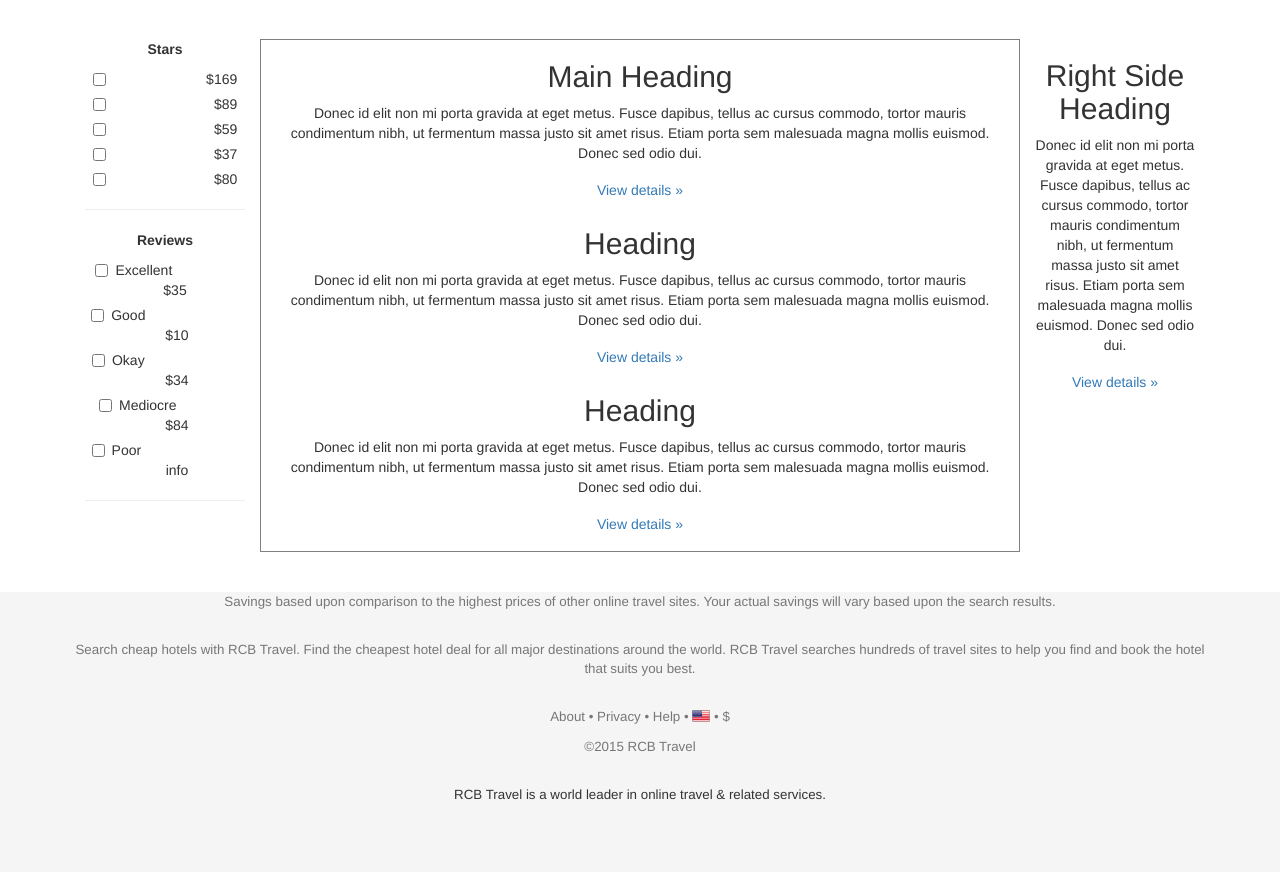
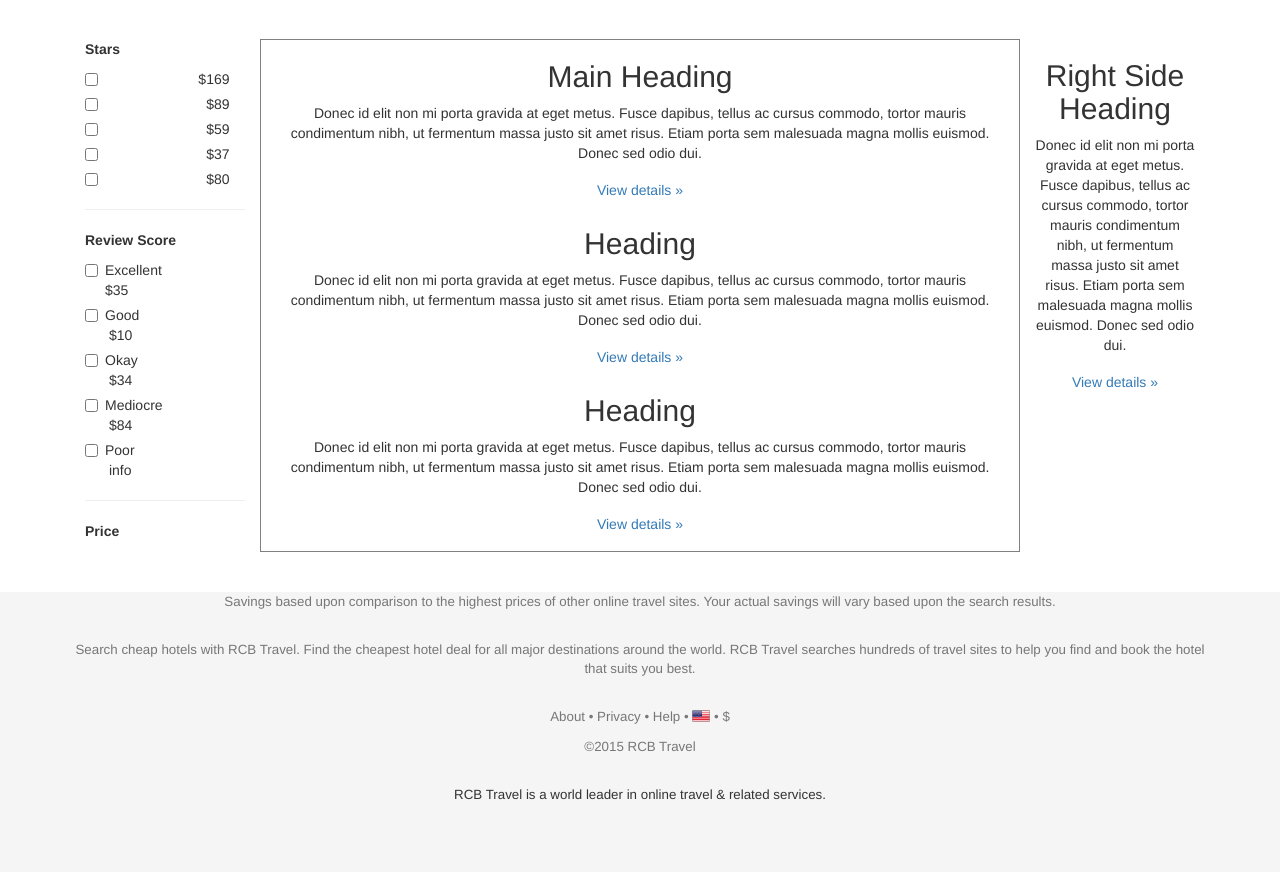
Before and after one commit to Shreyp/hw-hotels, a PHP site: page /comparison.html in a window 1280 px wide. Shown: the part 51-923 px from the top of the page. Run offline with PHP 8.4, Linux system fonts and the light colour scheme; some libraries are stand-ins or nearby versions; some web fonts are replaced.

Commit message:
started price section

```diff
--- a/comparison.html
+++ b/comparison.html
@@ -36,6 +36,7 @@
     <div class="container-fluid">
       <div class="row">
         <div class="col-md-2" id="leftSideBar">
+          <div class="leftSideBar">
             <p>
               <strong>
           Stars
@@ -63,7 +64,7 @@
                 <span class="glyphicon glyphicon-star"></span><span class="glyphicon glyphicon-star"></span>
                 <span class="glyphicon glyphicon-star"></span>
                 <span class="glyphicon glyphicon-star-empty"></span>
-                <span class="glyphicon glyphicon-star-empty"></span>  &nbsp; &nbsp; &nbsp; &nbsp; $59</label>
+                <span class="glyphicon glyphicon-star-empty"></span> &nbsp; &nbsp; &nbsp; &nbsp; $59</label>
             </div>
             <div class="checkbox">
               <label>
@@ -71,7 +72,7 @@
                 <span class="glyphicon glyphicon-star"></span><span class="glyphicon glyphicon-star"></span>
                 <span class="glyphicon glyphicon-star-empty"></span>
                 <span class="glyphicon glyphicon-star-empty"></span>
-                <span class="glyphicon glyphicon-star-empty"></span>  &nbsp; &nbsp; &nbsp; &nbsp; $37</label>
+                <span class="glyphicon glyphicon-star-empty"></span> &nbsp; &nbsp; &nbsp; &nbsp; $37</label>
             </div>
             <div class="checkbox">
               <label>
@@ -79,28 +80,27 @@
                 <span class="glyphicon glyphicon-star-empty"></span><span class="glyphicon glyphicon-star-empty"></span>
                 <span class="glyphicon glyphicon-star-empty"></span>
                 <span class="glyphicon glyphicon-star-empty"></span>
-                <span class="glyphicon glyphicon-star-empty"></span>  &nbsp; &nbsp; &nbsp; &nbsp; $80</label>
+                <span class="glyphicon glyphicon-star-empty"></span> &nbsp; &nbsp; &nbsp; &nbsp; $80</label>
+            </div>
           </div>
           <hr />
+          <div class="leftSideBar">
             <p>
               <strong>
-          Reviews
+          Review Score
         </strong>
             </p>
             <div class="checkbox">
               <label>
-                <input type="checkbox" value="">
-                Excellent &nbsp; &nbsp; &nbsp; &nbsp; &nbsp; &nbsp; &nbsp; &nbsp; $35</label>
+                <input type="checkbox" value=""> Excellent &nbsp; &nbsp; &nbsp; &nbsp; &nbsp; &nbsp; &nbsp; &nbsp; $35</label>
             </div>
             <div class="checkbox">
               <label>
-                <input type="checkbox" value="">
-                Good &nbsp; &nbsp; &nbsp; &nbsp; &nbsp; &nbsp; &nbsp; &nbsp; &nbsp; &nbsp; &nbsp; &nbsp; &nbsp;$10</label>
+                <input type="checkbox" value=""> Good &nbsp; &nbsp; &nbsp; &nbsp; &nbsp; &nbsp; &nbsp; &nbsp; &nbsp; &nbsp; &nbsp; &nbsp; &nbsp;$10</label>
             </div>
             <div class="checkbox">
               <label>
-                <input type="checkbox" value="">
-                Okay &nbsp; &nbsp; &nbsp; &nbsp; &nbsp; &nbsp; &nbsp; &nbsp; &nbsp; &nbsp; &nbsp; &nbsp; &nbsp;$34</label>
+                <input type="checkbox" value=""> Okay &nbsp; &nbsp; &nbsp; &nbsp; &nbsp; &nbsp; &nbsp; &nbsp; &nbsp; &nbsp; &nbsp; &nbsp; &nbsp;$34</label>
             </div>
             <div class="checkbox">
               <label>
@@ -108,10 +108,16 @@
             </div>
             <div class="checkbox">
               <label>
-                <input type="checkbox" value="">
-                Poor &nbsp; &nbsp;&nbsp; &nbsp; &nbsp; &nbsp; &nbsp; &nbsp; &nbsp; &nbsp; &nbsp; &nbsp; &nbsp; &nbsp;info</label>
+                <input type="checkbox" value=""> Poor &nbsp; &nbsp;&nbsp; &nbsp; &nbsp; &nbsp; &nbsp; &nbsp; &nbsp; &nbsp; &nbsp; &nbsp; &nbsp; &nbsp;info</label>
+            </div>
           </div>
           <hr />
+          <p>
+            <div class="leftSideBar">
+              <strong>
+          Price
+        </strong>
+            </div>
         </div>
         <div class="col-md-8" id="mainContent">
           <h2>
--- a/css/hotels.css
+++ b/css/hotels.css
@@ -52,3 +52,7 @@
   padding-top: 20px;
   padding-bottom: 20px;
 }
+
+.leftSideBar {
+  text-align: left;
+}
```
Lines whose indentation alone changed are shown as unchanged.
